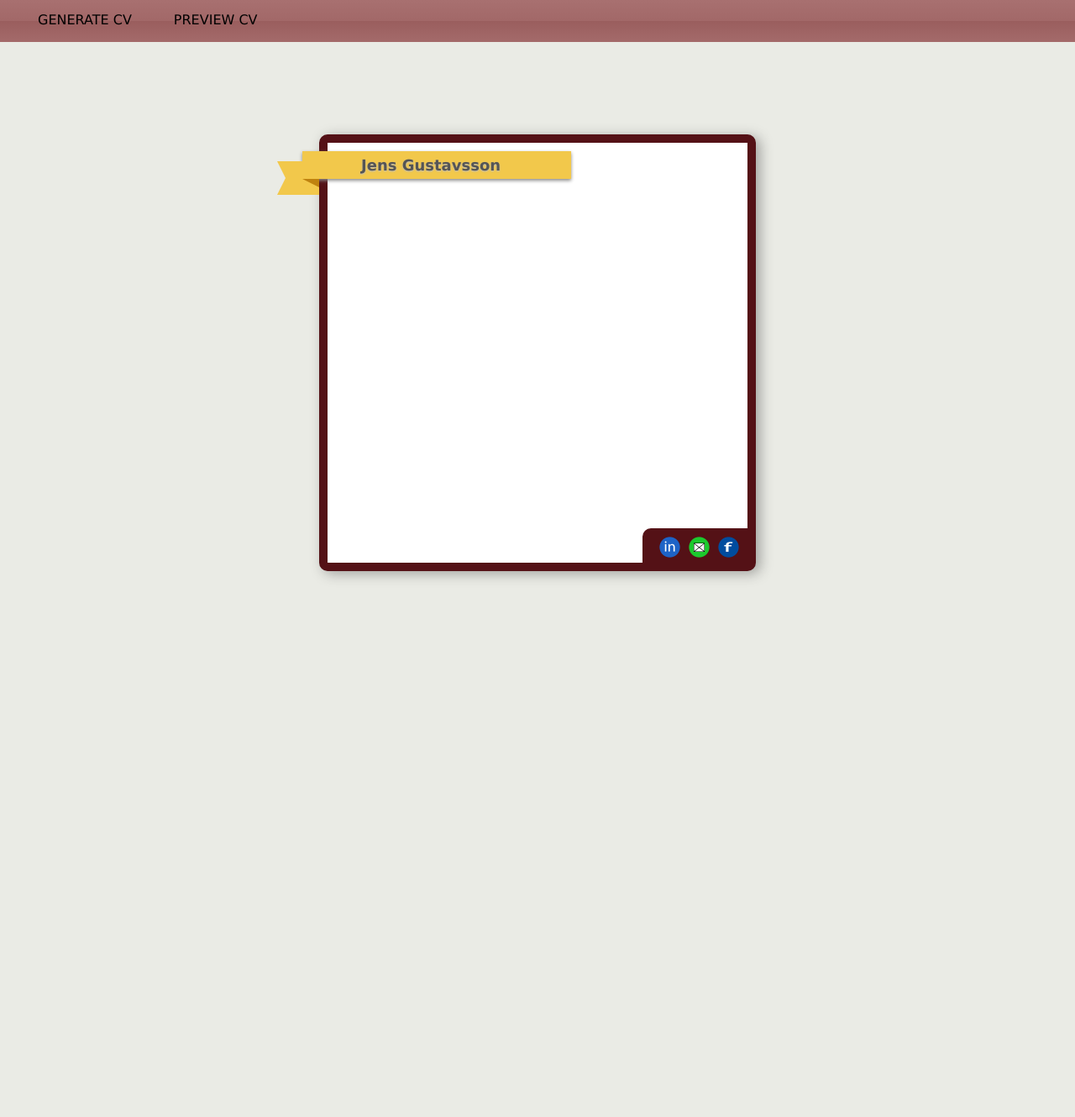
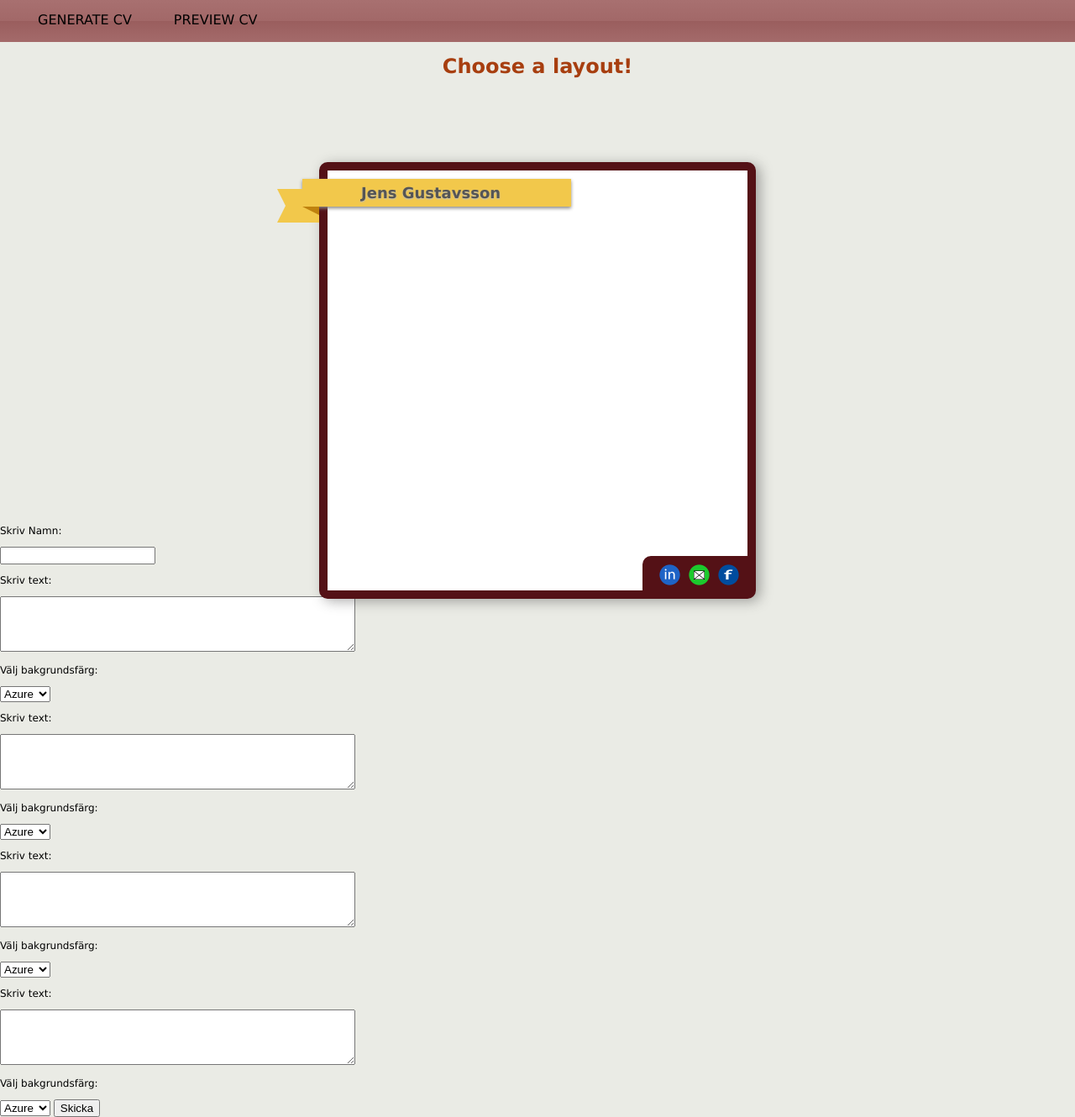
Before and after one commit to alfredakesson/futureCV, a PHP site: page /boxesForm.php?ID=1 in a window 1280 px wide. Shown: the whole page at 84% size. Before the commit the page ends 690 px from the top, so only its background shows below. Run offline with PHP 8.4, Linux system fonts and the light colour scheme; data comes from the database, SQL or seed files in the repository.

Commit message:
Added some stuff

```diff
--- a/htdocs/boxesForm.php
+++ b/htdocs/boxesForm.php
@@ -1,6 +1,7 @@
 <!DOCTYPE html>
 <html>
 	<head>
+		<meta charset="utf-8">
 		<link rel="stylesheet" type="text/css" href="style.css">
 	</head>
 	<?php require 'dataFunc.php'; ?>
@@ -12,10 +13,14 @@
 			</ul>
 		</div>
 
+
+		<div id="content">
 		<h1>Choose a layout!</h1>
 
 		<div class="container_box"><h2><?php echo getUserByID($_GET["ID"]); ?></h2>
+
 			<div id="community_container">
+
 
 				<div class="small_square_img">
 					<img src="facebook.png" width="25px">
@@ -32,6 +37,7 @@
 
 
 
+
 <!--
 Arbetslivserfarenhet
 Egenskaper
@@ -40,7 +46,66 @@ Top5-"VALFRITT"  <<Programmeringsspråk
 -->
 
 		</div>
+		<form name="input" action="cratePage.php" method="post">
 
+					<p>Skriv Namn:</p>
+					<input type="text" name="name">
+
+					<p>Skriv text:</p>
+					<textarea rows="4" cols="50" name="text1">
+					</textarea>
+					<p>Välj bakgrundsfärg:</p>
+					<select name="color1">
+  					<option>Azure</option>
+  					<option>Coral</option>
+  					<option>Cyan</option>
+  					<option>Gold</option>
+  					<option>Green</option>
+  					<option>Indigo</option>
+					</select>
+
+					<p>Skriv text:</p>
+					<textarea rows="4" cols="50" name="text2">
+					</textarea>
+					<p>Välj bakgrundsfärg:</p>
+					<select name="color2">
+  					<option>Azure</option>
+  					<option>Coral</option>
+  					<option>Cyan</option>
+  					<option>Gold</option>
+  					<option>Green</option>
+  					<option>Indigo</option>
+					</select>
+
+					<p>Skriv text:</p>
+					<textarea rows="4" cols="50" name="text3">
+					</textarea>
+					<p>Välj bakgrundsfärg:</p>
+					<select name="color3">
+  					<option>Azure</option>
+  					<option>Coral</option>
+  					<option>Cyan</option>
+  					<option>Gold</option>
+  					<option>Green</option>
+  					<option>Indigo</option>
+					</select>
+
+					<p>Skriv text:</p>
+					<textarea rows="4" cols="50" name="text4">
+					</textarea>
+					<p>Välj bakgrundsfärg:</p>
+					<select name="color4">
+  					<option>Azure</option>
+  					<option>Coral</option>
+  					<option>Cyan</option>
+  					<option>Gold</option>
+  					<option>Green</option>
+  					<option>Indigo</option>
+					</select>
+
+					<input type="submit" value="Skicka">
+			</form>
+</div>
 
 
 
--- /dev/null
+++ b/htdocs/cratePage.php
@@ -0,0 +1,3 @@
+<?php
+echo "hej123";
+print_r($_POST["name"]);
```
